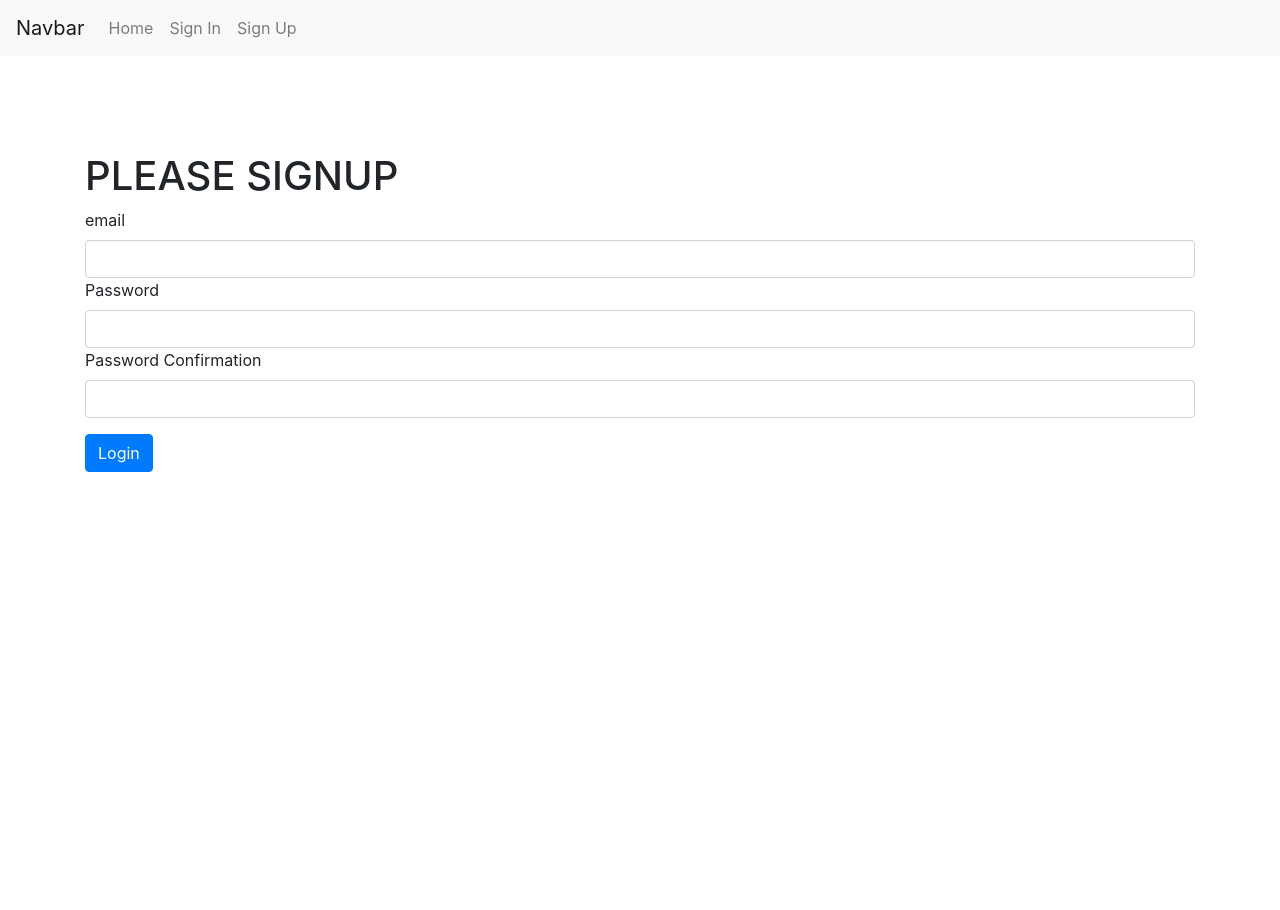
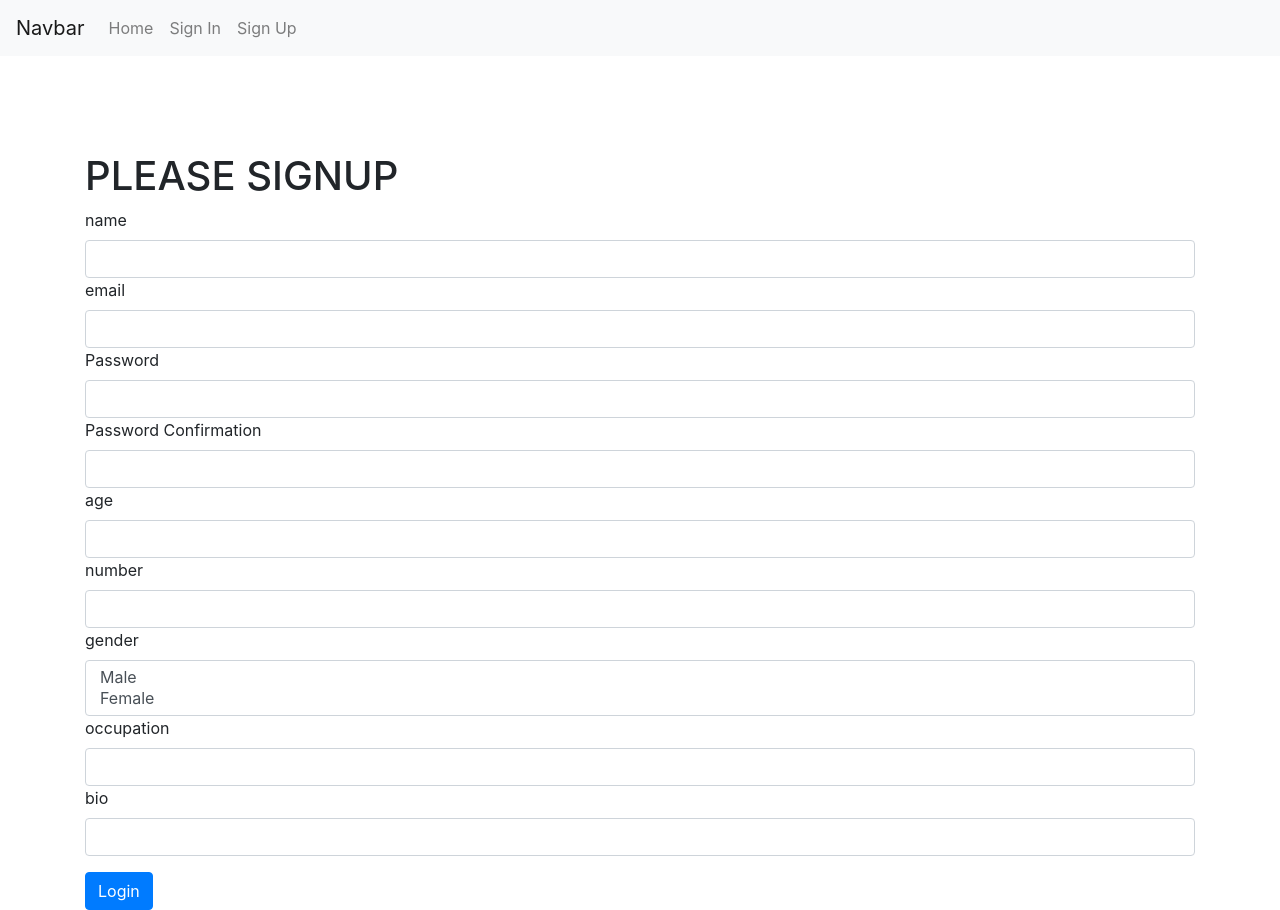
Before and after one commit to saud9030/Wfrontend, a React (Create React App) app: page / in a window 1280 px wide. Both pictures are taken after a click on the item "Sign Up". Before the commit the page ends 800 px from the top, so only its background shows below. Built offline with nearby package versions, Linux system fonts and the light colour scheme.

Commit message:
edit the signup form, added more to the state of the signup comp

```diff
--- a/src/components/Home.js
+++ b/src/components/Home.js
@@ -1,5 +1,14 @@
 import React from "react";
 
-const Home = () => <div>HOME</div>;
+const Home = () => (
+  <div>
+    <button type="button" class="btn btn-primary btn-lg">
+      create new group
+    </button>
+    <button type="button" class="btn btn-secondary btn-lg">
+      volunteer
+    </button>
+  </div>
+);
 
 export default Home;
--- a/src/components/authForm.js/SignupForm.js
+++ b/src/components/authForm.js/SignupForm.js
@@ -4,9 +4,15 @@
 class SignupForm extends Component {
   state = {
     formData: {
+      name: null,
       email: null,
       password: null,
-      password_confirmation: null
+      password_confirmation: null,
+      age: null,
+      number: null,
+      gender: null,
+      occupation: null,
+      bio: null
     },
     err: null
   };
@@ -54,6 +60,12 @@
         )}
         <form onSubmit={this.handleSubmit}>
           <div className="form-group">
+            <label>name </label>
+            <input
+              name="name"
+              className="form-control"
+              onChange={this.handleChange}
+            />
             <label>email </label>
             <input
               name="email"
@@ -75,6 +87,40 @@
               type="password"
               onChange={this.handleChange}
             />
+            <label>age </label>
+            <input
+              name="age"
+              className="form-control"
+              onChange={this.handleChange}
+            />
+            <label>number </label>
+            <input
+              name="number"
+              className="form-control"
+              onChange={this.handleChange}
+            />
+
+            <label>gender </label>
+            <select class="custom-select" size="2">
+              <option value="true" onChange={this.handleChange}>
+                Male
+              </option>
+              <option value="false" onChange={this.handleChange}>
+                Female
+              </option>
+            </select>
+            <label>occupation </label>
+            <input
+              name="occupation"
+              className="form-control"
+              onChange={this.handleChange}
+            />
+            <label>bio</label>
+            <input
+              name="bio"
+              className="form-control"
+              onChange={this.handleChange}
+            />
           </div>
 
           <button type="submit" className="btn btn-primary">
```
